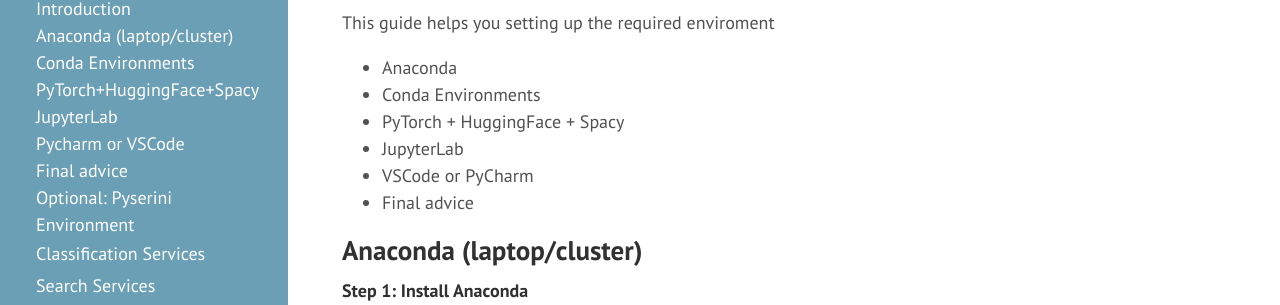
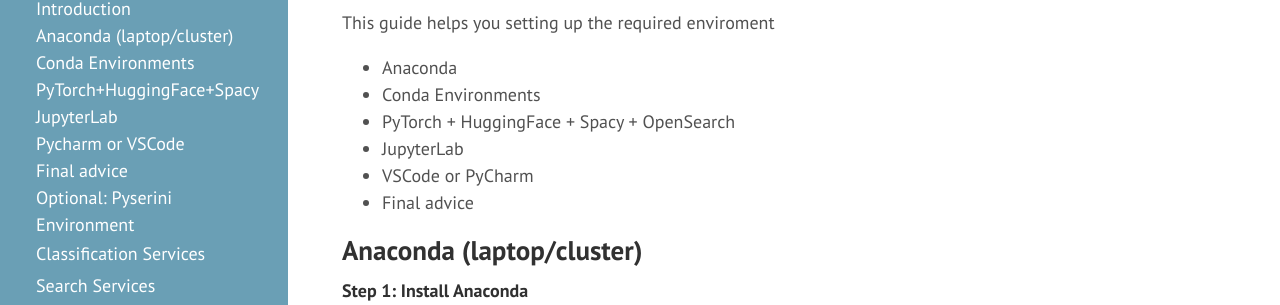
Before and after one commit to novasearch/wiki.novasearch.org, a Jekyll site: the page built from wiki/lab_setup.md, in a window 1280 px wide and 900 px high. Shown: the part 187-492 px from the top of the window. Built offline with Jekyll 4.4.1, drawn with Linux system fonts in a browser that asks for light colours.

Commit message:
Update lab_setup.md

```diff
--- a/wiki/lab_setup.md
+++ b/wiki/lab_setup.md
@@ -9,7 +9,7 @@
 This guide helps you setting up the required enviroment
 - Anaconda
 - Conda Environments
-- PyTorch + HuggingFace + Spacy
+- PyTorch + HuggingFace + Spacy + OpenSearch
 - JupyterLab
 - VSCode or PyCharm
 - Final advice
```
